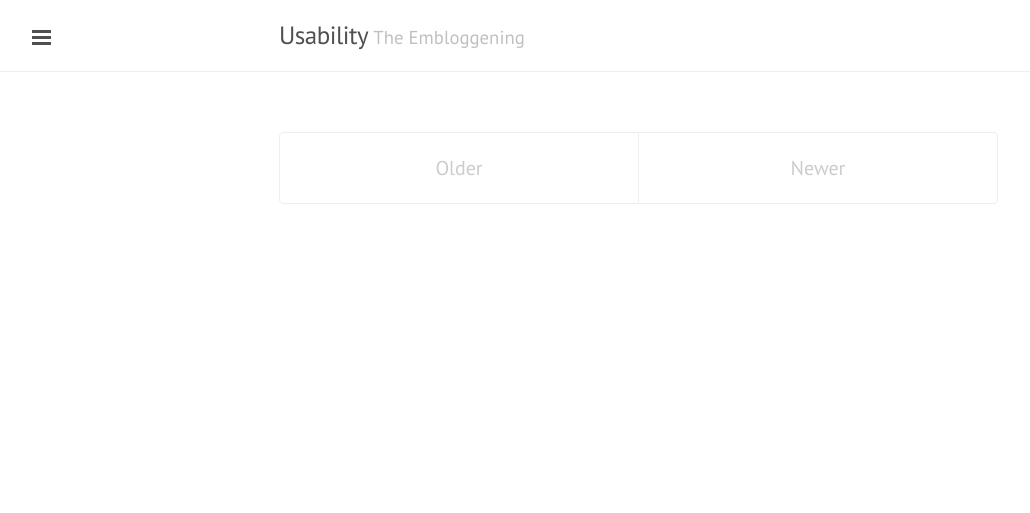
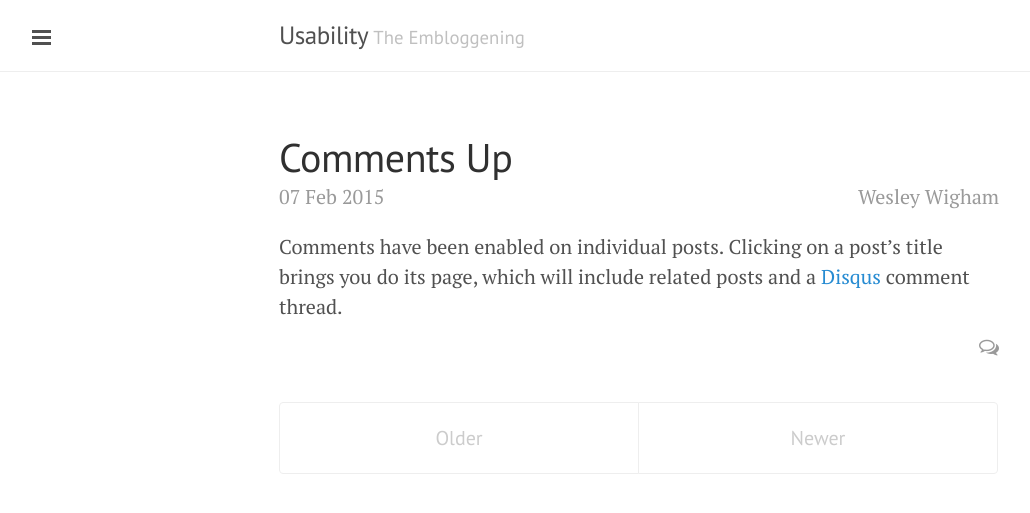
Before and after one commit to weswigham/spring2015-usability, a Jekyll site: the page built from index.html, in a window 1280 px wide. Shown: the top 513 px of the page, without its empty margins (1-1031 px from the left). Built offline with Jekyll 4.4.1, drawn with Linux system fonts in a browser that asks for light colours; nearby versions of some CDN libraries; the list of posts is cut into pages by our own code; comment, search, counter and statistics services are not loaded.

Commit message:
enable comments

```diff
--- a/_config.yml
+++ b/_config.yml
@@ -10,5 +10,5 @@ title:               Usability
 tagline:             'The Embloggening'
 description:         'A particularly verbose log of explorations in usability studies at the group work level. Site made with the wonderful <a href="https://github.com/poole/lanyon">Lanyon</a> jekyll theme.'
 url:                 http://ham.io/usability
-baseurl:             ''
+baseurl:             /usability/
 paginate:            5
--- a/_includes/head.html
+++ b/_includes/head.html
@@ -18,6 +18,7 @@
   <link rel="stylesheet" href="{{ site.baseurl }}public/css/syntax.css">
   <link rel="stylesheet" href="{{ site.baseurl }}public/css/lanyon.css">
   <link rel="stylesheet" href="http://fonts.googleapis.com/css?family=PT+Serif:400,400italic,700%7CPT+Sans:400">
+  <link rel="stylesheet" href="//maxcdn.bootstrapcdn.com/font-awesome/4.3.0/css/font-awesome.min.css">
 
   <!-- Icons -->
   <link rel="apple-touch-icon-precomposed" sizes="144x144" href="{{ site.baseurl }}public/apple-touch-icon-precomposed.png">
--- /dev/null
+++ b/_posts/2015-02-07-comments-on.md
@@ -0,0 +1,8 @@
+---
+layout: post
+title: Comments Up
+author: Wesley Wigham
+---
+
+Comments have been enabled on individual posts. Clicking on a post's title brings you do its page,
+which will include related posts and a [Disqus](https://disqus.com/) comment thread.
--- a/index.html
+++ b/index.html
@@ -18,6 +18,10 @@ title: Home
     </span>
 
     {{ post.content }}
+
+    <span class="post-comments">
+      <a href="{{ post.url }}#disqus_thread"></a>&nbsp;<i class="fa fa-comments-o"></i>
+    </span>
   </div>
   {% endfor %}
 </div>
@@ -38,3 +42,16 @@ title: Home
     <span class="pagination-item newer">Newer</span>
   {% endif %}
 </div>
+
+<script type="text/javascript">
+/* * * CONFIGURATION VARIABLES: EDIT BEFORE PASTING INTO YOUR WEBPAGE * * */
+var disqus_shortname = 'usability-studies'; // required: replace example with your forum shortname
+
+/* * * DON'T EDIT BELOW THIS LINE * * */
+(function () {
+    var s = document.createElement('script'); s.async = true;
+    s.type = 'text/javascript';
+    s.src = '//' + disqus_shortname + '.disqus.com/count.js';
+    (document.getElementsByTagName('HEAD')[0] || document.getElementsByTagName('BODY')[0]).appendChild(s);
+}());
+</script>
--- a/public/css/poole.css
+++ b/public/css/poole.css
@@ -361,6 +361,17 @@ tbody tr:nth-child(odd) th {
   margin-top: -2.5rem;
   float: right;
 }
+.post-comments {
+  color: #9a9a9a;
+  display: block;
+  margin-top: -.5rem;
+  margin-bottom: 1rem;
+  float: right;
+}
+.post-comments > a {
+  color: #9a9a9a;
+}
+
 
 /* Related posts */
 .related {
```
Also changed, not shown: _layouts/post.html (+15 -0 lines).
